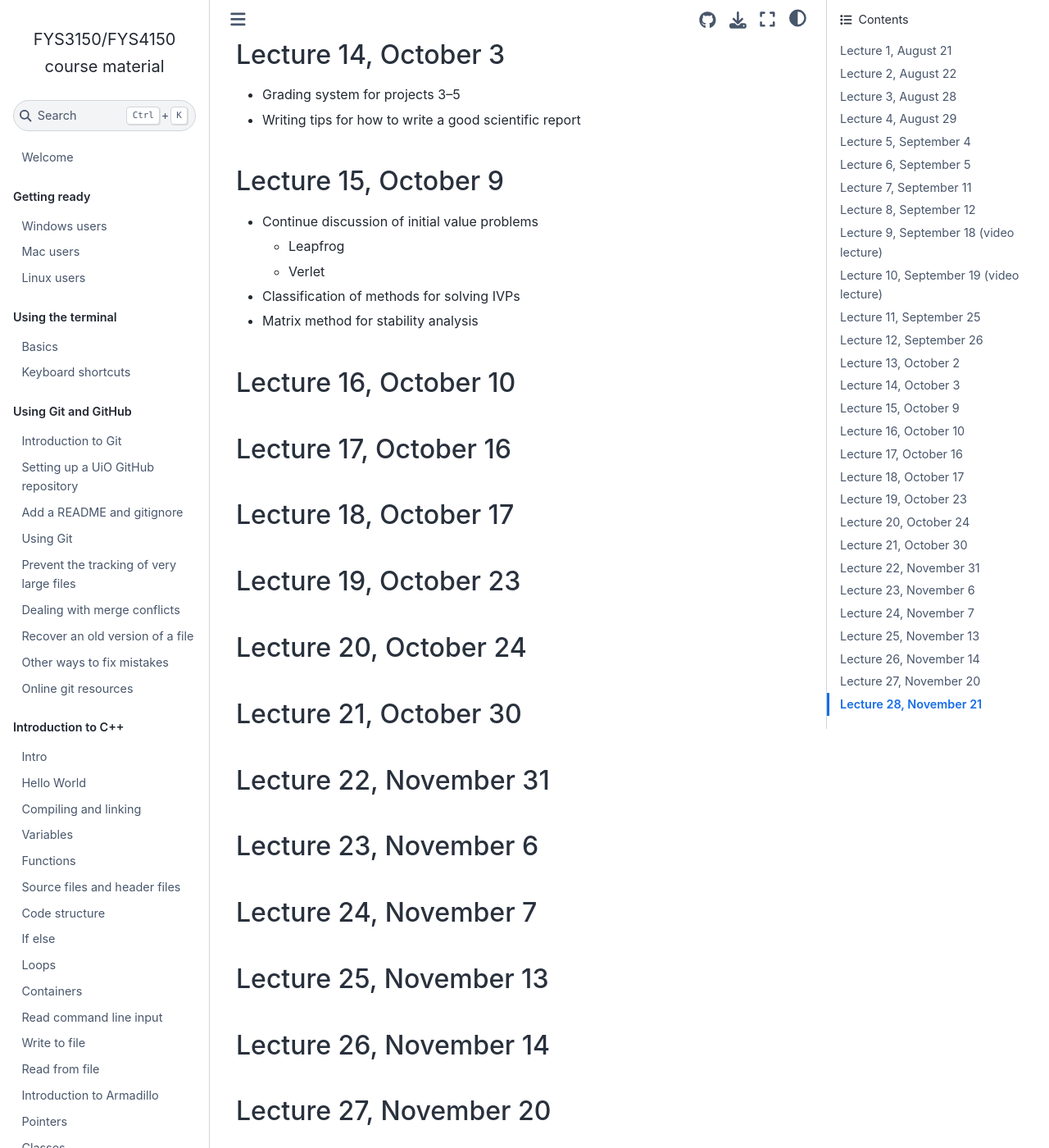
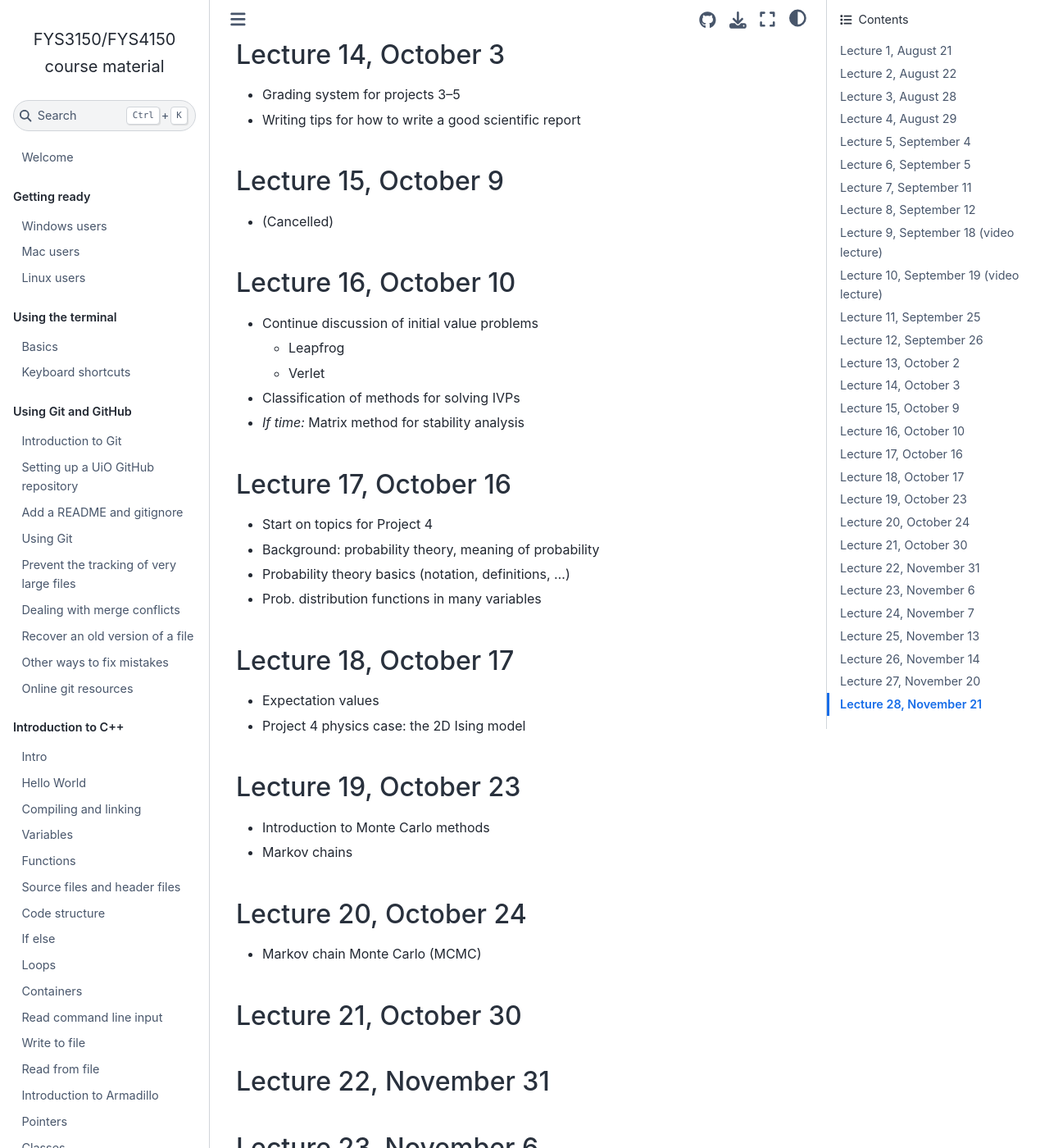
Before and after one commit to anderkve/FYS3150, a Jupyter Book: the page built from lecture_notes/2025/README.md, in a window 1280 px wide and 1400 px high, scrolled down 3670 px. Shown: the whole window at 82% size. Built offline with Jupyter Book 1.0.4 settings and Sphinx 7.4.7 and the Sphinx Book theme 1.1.4, drawn with Linux system fonts in a browser that asks for light colours; pages that are not in the unit, such as notebooks, are missing from menus.

Commit message:
Update README.md

```diff
--- a/lecture_notes/2025/README.md
+++ b/lecture_notes/2025/README.md
@@ -136,31 +136,35 @@
 
 
 ### Lecture 15, October 9
+- (Cancelled)
+
+### Lecture 16, October 10
 - Continue discussion of initial value problems
   - Leapfrog
   - Verlet
 - Classification of methods for solving IVPs
-- Matrix method for stability analysis
-
-
-### Lecture 16, October 10
-
+- *If time:* Matrix method for stability analysis
 
 
 ### Lecture 17, October 16
-
+- Start on topics for Project 4
+- Background: probability theory, meaning of probability
+- Probability theory basics (notation, definitions, ...)
+- Prob. distribution functions in many variables
 
 
 ### Lecture 18, October 17
-
+- Expectation values
+- Project 4 physics case: the 2D Ising model
 
 
 ### Lecture 19, October 23
-
+- Introduction to Monte Carlo methods
+- Markov chains
 
 
 ### Lecture 20, October 24
-
+- Markov chain Monte Carlo (MCMC)
 
 
 ### Lecture 21, October 30
```
